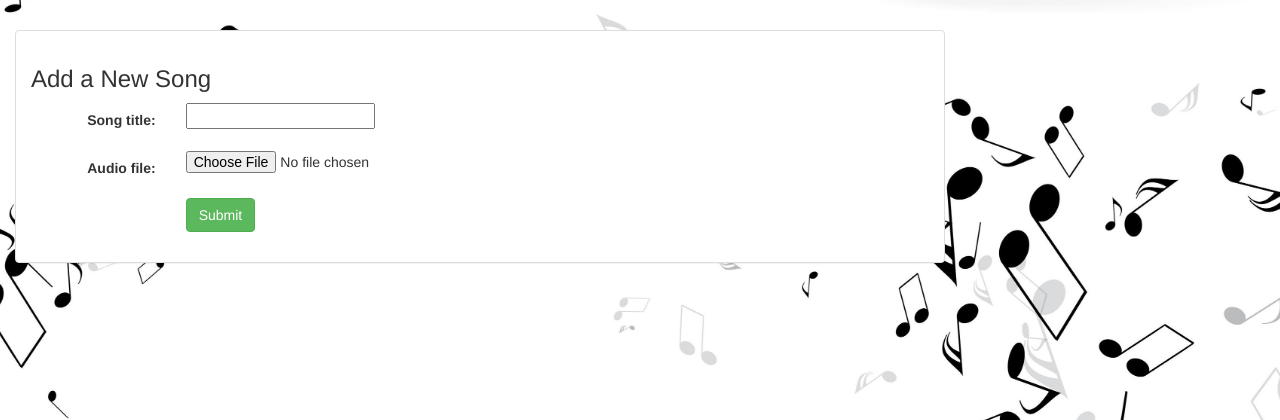
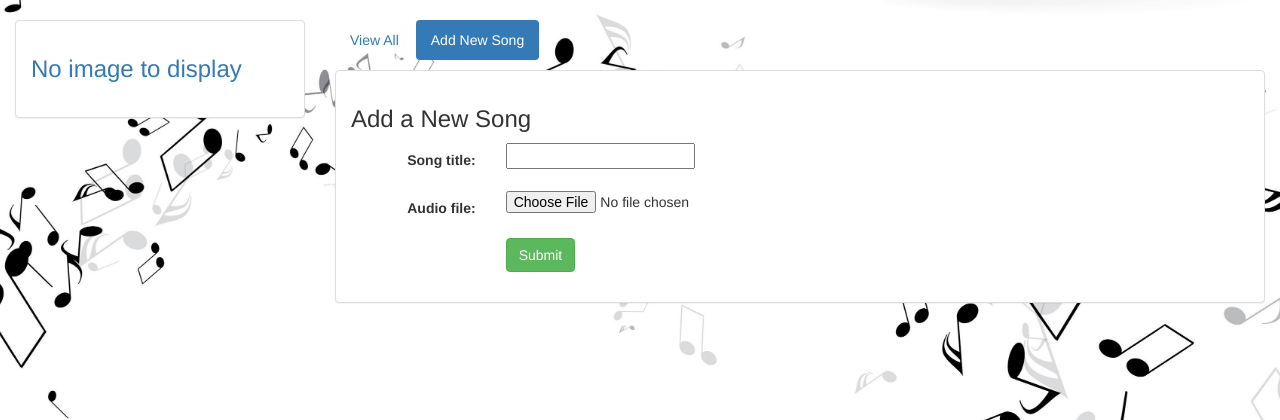
Before and after one commit to sorooshm78/music_player, a Django app: template music/templates/music/create_song.html in a window 1280 px wide. Shown: the part 52-472 px from the top of the page. Run offline with Django 4.2, Linux system fonts and the light colour scheme; the template is opened without the code that fills it: values that come from a table or form of the project are taken from there, others are empty; parts of the project's set-up code (start-up, migrations or seed data) failed here and were passed over; some libraries are stand-ins or nearby versions.

Commit message:
add CRUD to songs

```diff
--- a/music/templates/music/create_song.html
+++ b/music/templates/music/create_song.html
@@ -8,7 +8,7 @@
     <div class="row">
 
         <!-- Left Album Info -->
-        {% comment %} <div class="col-sm-4 col-md-3">
+        <div class="col-sm-4 col-md-3">
             <div class="panel panel-default">
                 <div class="panel-body">
                         <a href="{% url 'music:detail' album.id %}">
@@ -22,14 +22,14 @@
                     <h2>{{ album.artist }}</h2>
                 </div>
             </div>
-        </div> {% endcomment %}
+        </div>
 
         <!-- Right Song Info -->
         <div class="col-sm-8 col-md-9">
 
             <ul class="nav nav-pills" style="margin-bottom: 10px;">
-                {% comment %} <li role="presentation"><a href="{% url 'music:detail' album.id %}">View All</a></li>
-                <li role="presentation" class="active"><a href="{% url 'music:create_song' album.id %}">Add New Song</a></li> {% endcomment %}
+                <li role="presentation"><a href="{% url 'music:detail' album.id %}">View All</a></li>
+                <li role="presentation" class="active"><a href="{% url 'music:create_song' album.id %}">Add New Song</a></li>
             </ul>
 
             <div class="panel panel-default">
--- a/music/templates/music/detail.html
+++ b/music/templates/music/detail.html
@@ -62,12 +62,10 @@
                                     </a>
                                 </td>
                                 <td>
-                                    {% comment %} <a href="{% url 'music:favorite' song.id %}" class="btn-favorite"><span class="glyphicon glyphicon-star {% if song.is_favorite %}active{% endif %}"></span></a> {% endcomment %}
-                                    <a href="#" class="btn-favorite"><span class="glyphicon glyphicon-star {% if song.is_favorite %}active{% endif %}"></span></a>
+                                    <a href="{% url 'music:favorite' song.id %}" class="btn-favorite"><span class="glyphicon glyphicon-star {% if song.is_favorite %}active{% endif %}"></span></a>
                                 </td>
                                 <td>
-                                    {% comment %} <form action="{% url 'music:delete_song' album.id song.id %}" method="post" style="display: inline;"> {% endcomment %}
-                                    <form action="#" method="post" style="display: inline;">
+                                    <form action="{% url 'music:delete_song' album.id song.id %}" method="post" style="display: inline;">
                                         {% csrf_token %}
                                         <input type="hidden" name="song_id" value="{{ song.id }}" />
                                         <button type="submit" class="btn btn-danger btn-xs">
--- a/music/urls.py
+++ b/music/urls.py
@@ -16,6 +16,12 @@ urlpatterns = [
     # Song
     path("songs/<all>/", views.SongList.as_view(), name="songs"),
     path("songs/create/<album_id>/", views.SongCreate.as_view(), name="create_song"),
+    path("songs/favorite/<pk>/", views.SongFavorite.as_view(), name="favorite"),
+    path(
+        "songs/delete/<album_id>/<song_id>",
+        views.SongDelete.as_view(),
+        name="delete_song",
+    ),
 ]
 
 urlpatterns += static(settings.MEDIA_URL, document_root=settings.MEDIA_ROOT)
```
Also changed, not shown: music/views.py (+40 -11 lines).
